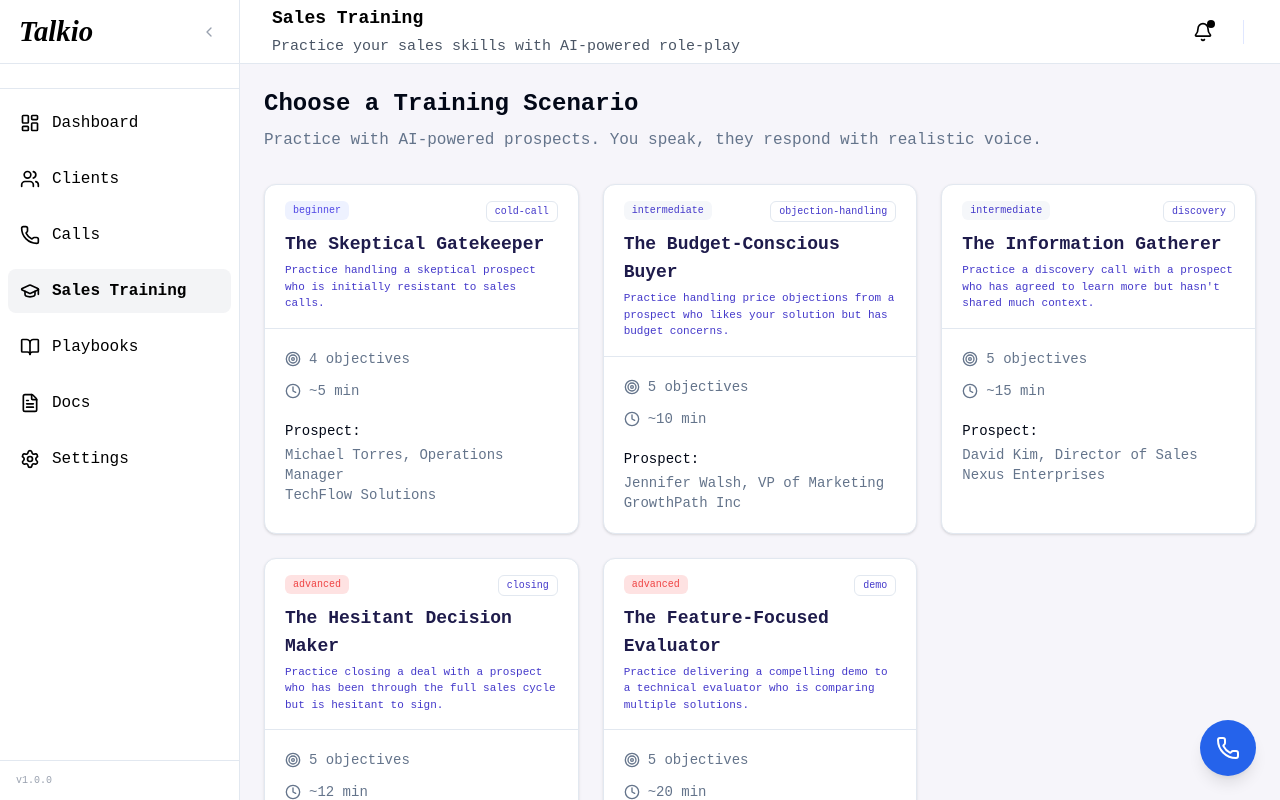
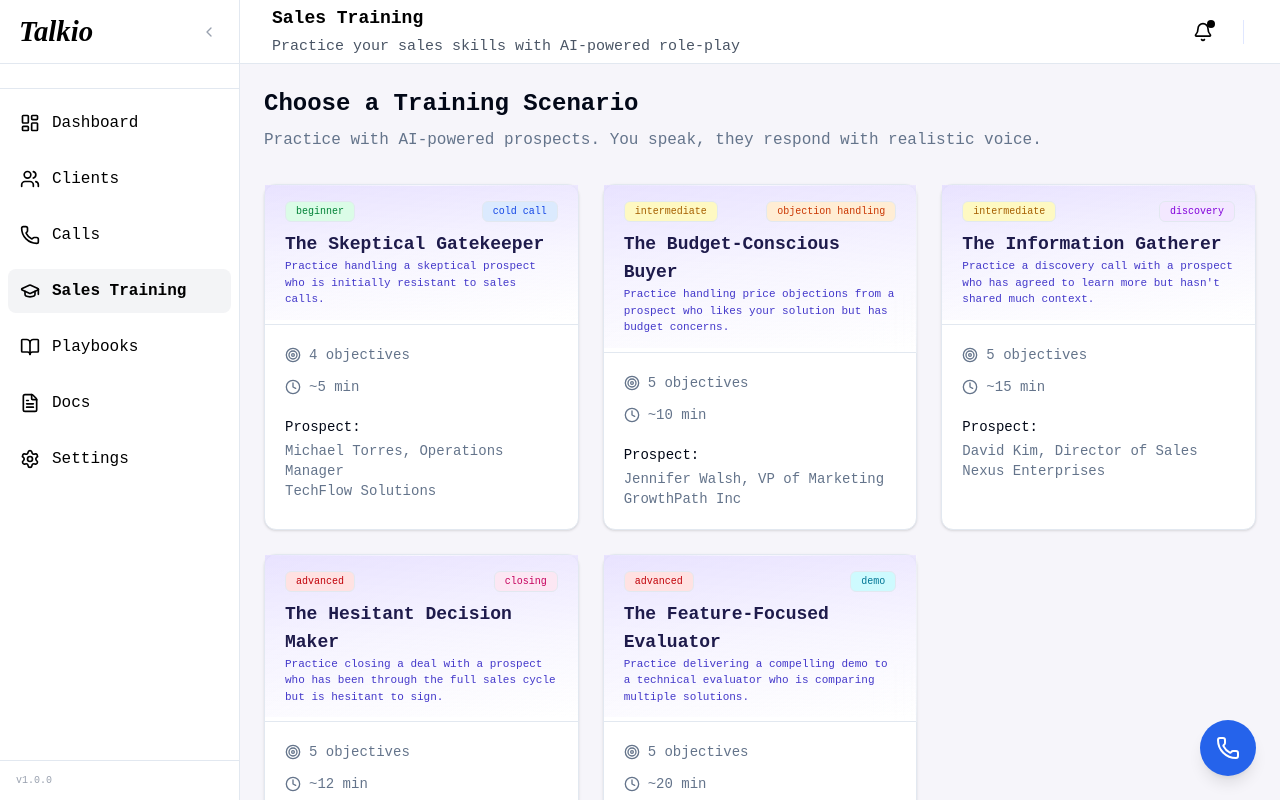
Before and after one commit to Talkio2026/swamp-hacks, a Next.js app: page /training in a window 1280 px wide. Built offline with nearby package versions, Linux system fonts and the light colour scheme.

Commit message:
add edits to sales training

```diff
--- a/src/app/(dashboard)/training/page.tsx
+++ b/src/app/(dashboard)/training/page.tsx
@@ -383,19 +383,34 @@ export default function TrainingPage() {
                   )}
                   onClick={() => setSelectedScenario(scenario)}
                 >
-                  <CardHeader>
-                    <div className="flex items-start justify-between mb-2">
-                      <Badge variant={
-                        scenario.difficulty === 'beginner' ? 'default' :
-                        scenario.difficulty === 'intermediate' ? 'secondary' :
-                        'destructive'
-                      }>
-                        {scenario.difficulty}
-                      </Badge>
-                      <Badge variant="outline">{scenario.category}</Badge>
+                  <CardHeader className="relative overflow-hidden bg-white/40 backdrop-blur-xl border-b border-white/50 shadow-[inset_0_1px_0_0_rgba(255,255,255,0.5)]">
+                    <div className="absolute inset-0 bg-gradient-to-br from-violet-200/30 via-violet-100/20 to-transparent pointer-events-none" />
+                    <div className="absolute inset-0 bg-gradient-to-b from-violet-300/25 via-violet-200/15 to-transparent pointer-events-none" />
+                    <div className="absolute top-0 left-0 right-0 h-px bg-gradient-to-r from-transparent via-white/60 to-transparent pointer-events-none" />
+                    <div className="relative z-10">
+                      <div className="flex items-start justify-between mb-2">
+                        <span className={cn(
+                          "inline-flex items-center rounded-md px-2.5 py-0.5 text-[10px] font-medium",
+                          scenario.difficulty === 'beginner' && 'bg-green-100 text-green-700 border border-green-200',
+                          scenario.difficulty === 'intermediate' && 'bg-yellow-100 text-yellow-700 border border-yellow-200',
+                          scenario.difficulty === 'advanced' && 'bg-red-100 text-red-700 border border-red-200'
+                        )}>
+                          {scenario.difficulty}
+                        </span>
+                        <span className={cn(
+                          "inline-flex items-center rounded-md px-2.5 py-0.5 text-[10px] font-medium border",
+                          scenario.category === 'cold-call' && 'bg-blue-100 text-blue-700 border-blue-200',
+                          scenario.category === 'discovery' && 'bg-purple-100 text-purple-700 border-purple-200',
+                          scenario.category === 'objection-handling' && 'bg-orange-100 text-orange-700 border-orange-200',
+                          scenario.category === 'closing' && 'bg-pink-100 text-pink-700 border-pink-200',
+                          scenario.category === 'demo' && 'bg-cyan-100 text-cyan-700 border-cyan-200'
+                        )}>
+                          {scenario.category.replace('-', ' ')}
+                        </span>
+                      </div>
+                      <CardTitle className="text-lg">{scenario.name}</CardTitle>
+                      <CardDescription>{scenario.description}</CardDescription>
                     </div>
-                    <CardTitle className="text-lg">{scenario.name}</CardTitle>
-                    <CardDescription>{scenario.description}</CardDescription>
                   </CardHeader>
                   <CardContent>
                     <div className="space-y-3">
```
